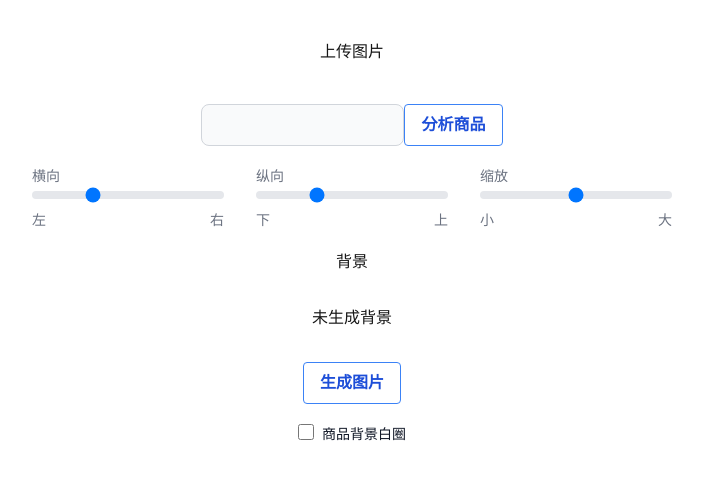
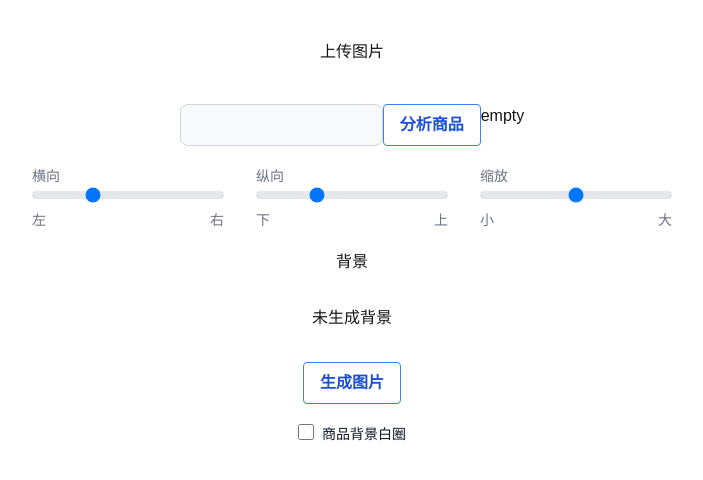
Before and after one commit to LejianLuo/ImageAI, a Next.js app: page / in a window 1280 px wide. Shown: the top 480 px of the page, without its empty margins (288-991 px from the left). Built offline with nearby package versions, Linux system fonts and the light colour scheme.

Commit message:
state only update when inspect element attempt fix no.3

```diff
--- a/components/ProductInput.jsx
+++ b/components/ProductInput.jsx
@@ -66,7 +66,7 @@ export default function ProductInput({output,setOutput,outputPrompts,setPrompts}
         <div className='flex justify-center'>
             <input type='text' className='"w-150 bg-gray-50 border border-gray-300 text-gray-900 text-sm rounded-lg focus:ring-blue-500 focus:border-blue-500 block p-2.5 dark:bg-gray-700 dark:border-gray-600 dark:placeholder-gray-400 dark:text-white dark:focus:ring-blue-500 dark:focus:border-blue-500"' onChange={(e)=>setProduct(e.target.value)}/>
             <button className='bg-transparent hover:bg-blue-500 text-blue-700 font-semibold hover:text-white py-2 px-4 border border-blue-500 hover:border-transparent rounded' onClick={()=>analyzeImageRequest(product)}>分析商品</button>
-
+            {product?<></>:<p>empty</p>}
         </div>
         <PlacementSlider setOutput={setOutput} output={output}/>
         <BackgroundButton backgrounds={backgrounds} outputPrompts={outputPrompts} setPrompts={setPrompts}/>
```
